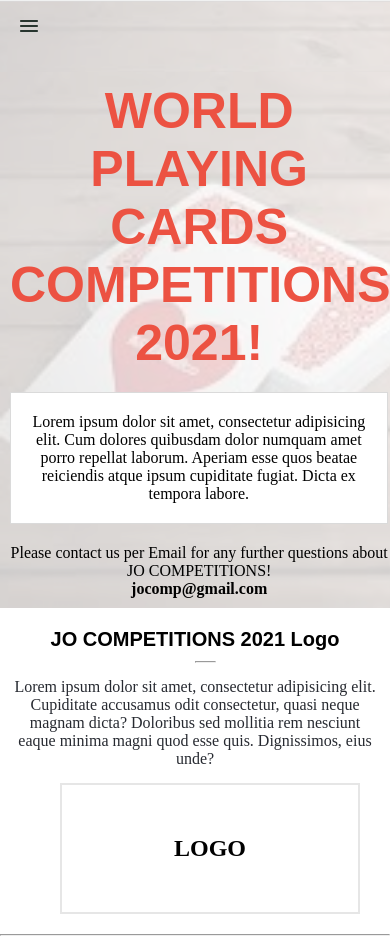
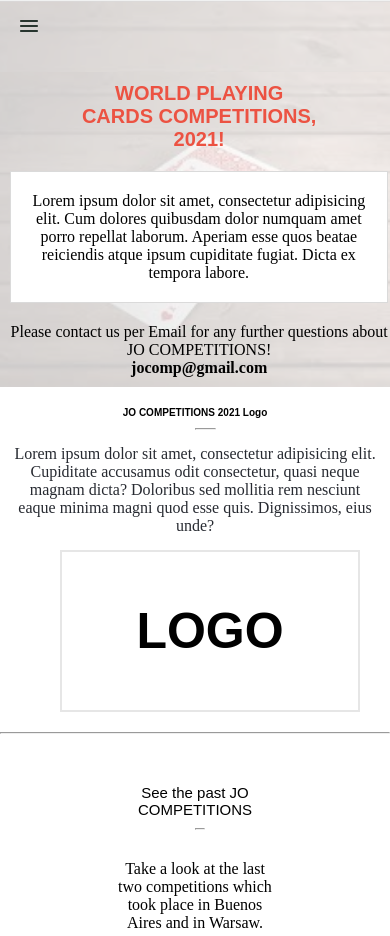
Before and after one commit to Ntwali-Josue/capstone-project, a plain HTML site: page about.html in a window 390 px wide. Shown: the top 936 px of the page. Drawn offline with Linux system fonts and the light colour scheme; a web font is replaced by a local one.

Commit message:
Remove the duplicate h1 tags

```diff
--- a/about.html
+++ b/about.html
@@ -71,9 +71,9 @@
           magnam dicta? Doloribus sed mollitia rem nesciunt eaque minima magni quod esse quis. Dignissimos, eius unde?
         </p>
         <div class="logo-container">
-          <h1>
+          <span>
             LOGO
-          </h1>
+          </span>
         </div>
       </section>
       <hr>
--- a/css/about.css
+++ b/css/about.css
@@ -152,6 +152,9 @@
   border: 2px solid #e6e6e6;
   padding: 50px 0;
   margin: 0 50px;
+  font-family: sans-serif;
+  font-weight: bold;
+  font-size: 50px;
 }
 
 .past-games {
@@ -297,7 +300,7 @@
     text-align: center;
   }
 
-  .main h1 {
+  .welcome-heading-title {
     font-size: 20px;
   }
 
@@ -314,7 +317,7 @@
   }
 
   .logo-title {
-    font-size: 20px;
+    font-size: 10px;
   }
 
   .logo-text {
--- a/css/home.css
+++ b/css/home.css
@@ -370,7 +370,7 @@
     font-weight: 500;
   }
 
-  .main h1 {
+  .welcome-heading-title {
     font-size: 25px;
   }
 
```
Also changed, not shown: home.html (+1 -1 lines).
